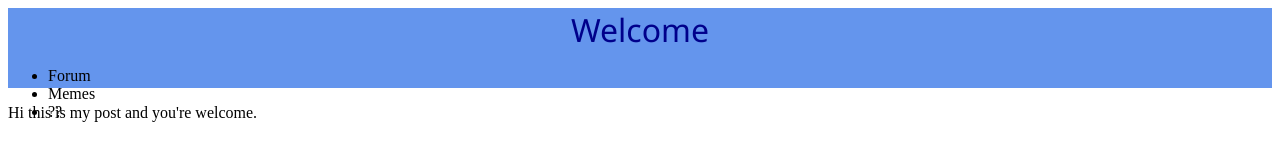
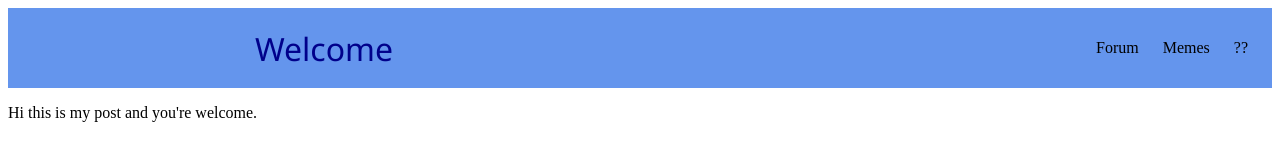
Before and after one commit to Jamesrdx/gprct, a plain HTML site: page index.html in a window 1280 px wide. Drawn offline with Linux system fonts and the light colour scheme.

Commit message:
styles added fot nav bar at index.html, also I wrote a poem to her

```diff
--- a/style.css
+++ b/style.css
@@ -3,6 +3,8 @@ nav {
     width: 100%;
     height: 5rem;
     background-color: cornflowerblue;
+    display: grid;
+    grid-template-columns: 1fr 1fr;
 
 }
 .nav__left{
@@ -12,4 +14,18 @@ nav {
     display: flex;
     align-items: center;
     justify-content: center;
+
 }
+.nav__rigth {
+    display: flex;
+    align-items: center;
+    justify-content: flex-end;
+}
+.nav__rigth ul{
+    display: flex;
+
+}
+.nav__rigth li{
+    margin-right: 1.5rem;
+    list-style: none;
+}
```
Also changed, not shown: ifo.txt (deleted), info.txt.
